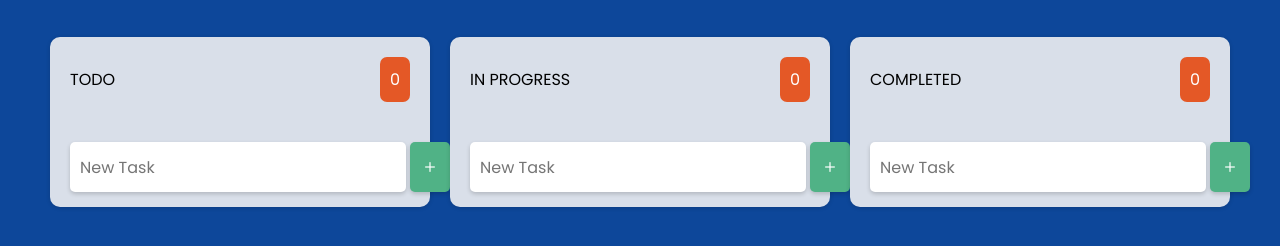
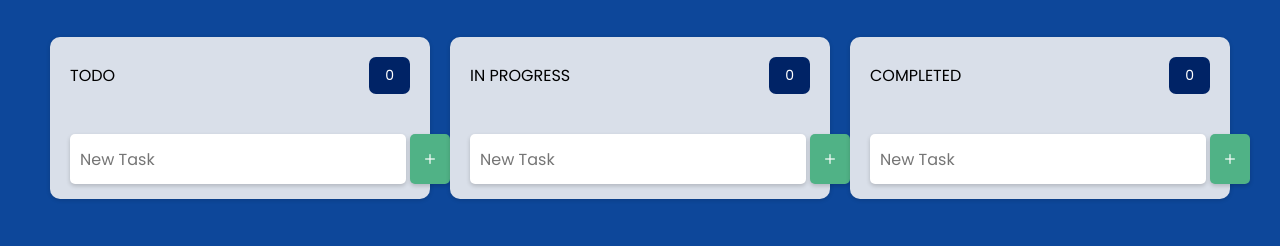
Before and after one commit to yasirumadhuwantha/kanban-js, a plain HTML site: page index.html in a window 1280 px wide. Shown: the part 108-354 px from the top of the page. Drawn offline with nearby package versions, Linux system fonts and the light colour scheme.

Commit message:
Changed color of count span

```diff
--- a/style.css
+++ b/style.css
@@ -79,10 +79,12 @@
 }
 
 .taskbox .title span {
-    background-color: #e45826;
+    background-color: #002366;
     color: #ffffff;
-    padding: 10px;
-    font-size: 16px;
+    width: 12%;
+    text-align: center;
+    padding: 8px;
+    font-size: 14px;
     border-radius: 7px;
 }
 
```
